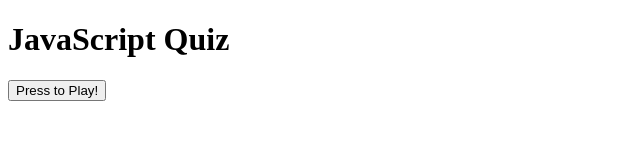
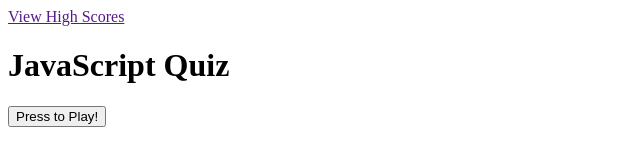
Before and after one commit to lundj227/code-quiz, a plain HTML site: page index.html in a window 1280 px wide. Shown: the whole page, without its empty margins (0-640 px from the left). Drawn offline with nearby package versions, Linux system fonts and the light colour scheme.

Commit message:
Fixed some things and added a NONfunctional view high scores button

```diff
--- a/assets/js/script.js
+++ b/assets/js/script.js
@@ -167,7 +167,7 @@ function answerButtonClick(event) {
 
             submitButton.addEventListener('click', function(){
                 var initialsValue = initalsInput.value;
-
+                //initialsValue = "";
                 // Get existing scores from Local Storage or initialize an empty array
                 var storedScores = JSON.parse(localStorage.getItem("quizScores")) || [];
 
--- a/index.html
+++ b/index.html
@@ -8,6 +8,7 @@
 </head>
 <body>
     <header>
+        <a href="" id="view-high">View High Scores</a>
         <h1>JavaScript Quiz</h1>
     </header>
     <section>
```
